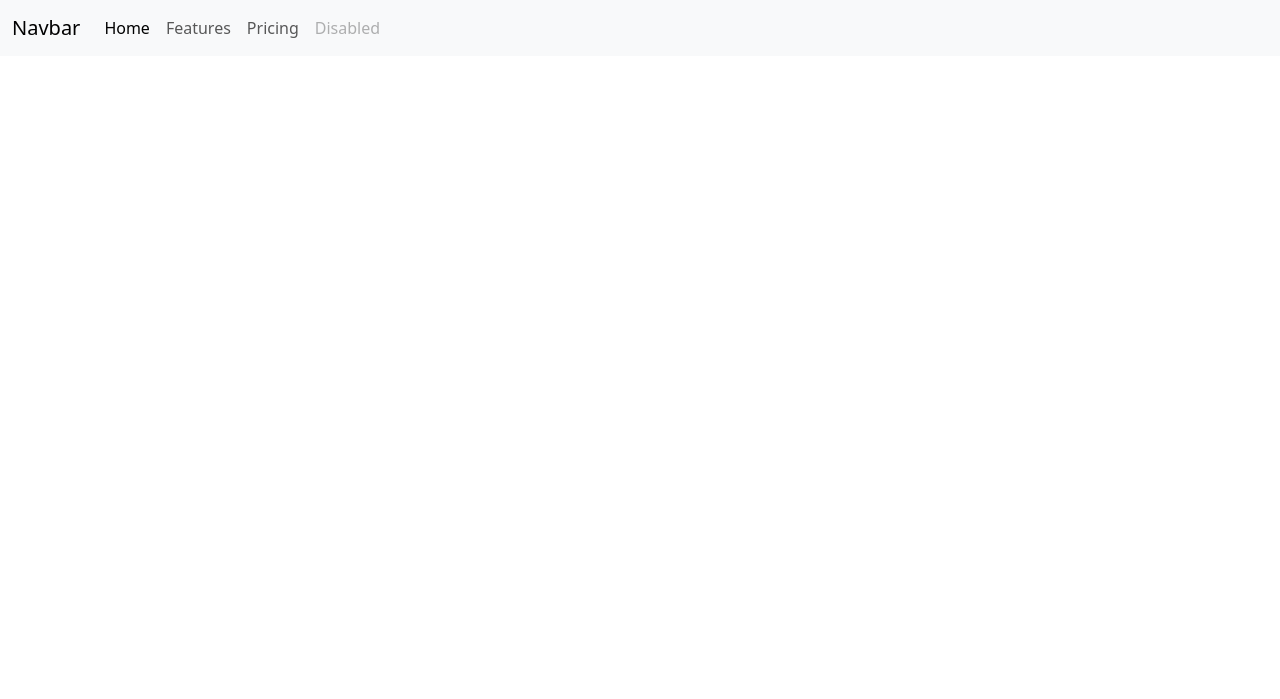
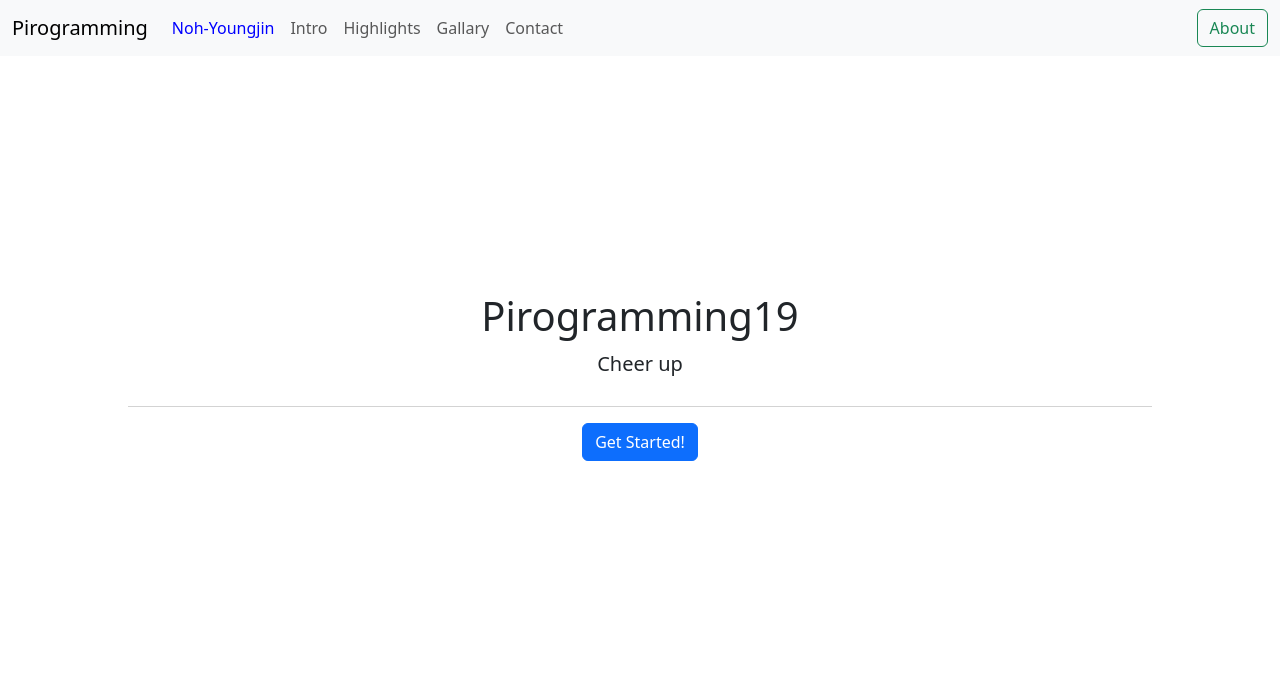
Before and after one commit to yyoungjin/practice, a plain HTML site: page bootstrap/index.html in a window 1280 px wide. Drawn offline with nearby package versions, Linux system fonts and the light colour scheme.

Commit message:
navbar, mainpage

```diff
--- a/bootstrap/index.html
+++ b/bootstrap/index.html
@@ -5,6 +5,7 @@
     <meta charset="utf-8">
     <meta name="viewport" content="width=device-width, initial-scale=1">
     <title>부트스트랩과제</title>
+    <link rel="stylesheet" href="css/style.css">
     <link href="https://cdn.jsdelivr.net/npm/bootstrap@5.3.0/dist/css/bootstrap.min.css" rel="stylesheet"
         integrity="sha384-9ndCyUaIbzAi2FUVXJi0CjmCapSmO7SnpJef0486qhLnuZ2cdeRhO02iuK6FUUVM" crossorigin="anonymous">
 </head>
@@ -12,29 +13,44 @@
 <body>
     <nav class="navbar navbar-expand-lg bg-body-tertiary">
         <div class="container-fluid">
-            <a class="navbar-brand" href="#">Navbar</a>
+            <a class="navbar-brand" href="#">Pirogramming</a>
             <button class="navbar-toggler" type="button" data-bs-toggle="collapse" data-bs-target="#navbarNav"
                 aria-controls="navbarNav" aria-expanded="false" aria-label="Toggle navigation">
                 <span class="navbar-toggler-icon"></span>
             </button>
             <div class="collapse navbar-collapse" id="navbarNav">
-                <ul class="navbar-nav">
+                <ul class="navbar-nav me-auto mb-2 mb-md-0">
                     <li class="nav-item">
-                        <a class="nav-link active" aria-current="page" href="#">Home</a>
+                        <a class="nav-link active" aria-current="page" href="#" style="color: blue;">Noh-Youngjin</a>
                     </li>
                     <li class="nav-item">
-                        <a class="nav-link" href="#">Features</a>
+                        <a class="nav-link" href="#">Intro</a>
                     </li>
                     <li class="nav-item">
-                        <a class="nav-link" href="#">Pricing</a>
+                        <a class="nav-link" href="#">Highlights</a>
                     </li>
                     <li class="nav-item">
-                        <a class="nav-link disabled">Disabled</a>
+                        <a class="nav-link" href="#">Gallary</a>
+                    </li>
+                    <li class="nav-item">
+                        <a class="nav-link" href="#">Contact</a>
                     </li>
                 </ul>
+                <form class="d-flex" role="search">
+                    <button class="btn btn-outline-success" type="submit">About</button>
+                </form>
             </div>
         </div>
     </nav>
+    <main>
+        <div class="d-flex flex-column justify-content-center align-items-center" style="height: 80vh;">
+            <h1 style="margin-top: 0;">Pirogramming19</h1>
+            <h5 style="margin-top: 4px; margin-bottom: 30px;">Cheer up</h5>
+            <div style="width: 80vw; border-bottom: 1.5px lightgray solid"></div>
+            <button type="button" class="btn btn-primary mt-3">Get Started!</button>
+        </div>
+    </main>
+
     <script src="https://cdn.jsdelivr.net/npm/bootstrap@5.3.0/dist/js/bootstrap.bundle.min.js"
         integrity="sha384-geWF76RCwLtnZ8qwWowPQNguL3RmwHVBC9FhGdlKrxdiJJigb/j/68SIy3Te4Bkz"
         crossorigin="anonymous"></script>
```
Also changed, not shown: bootstrap/test.html (added, +24 -0 lines).
